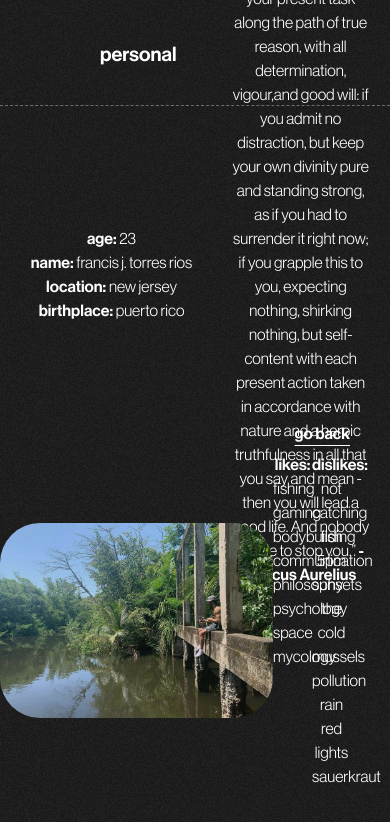
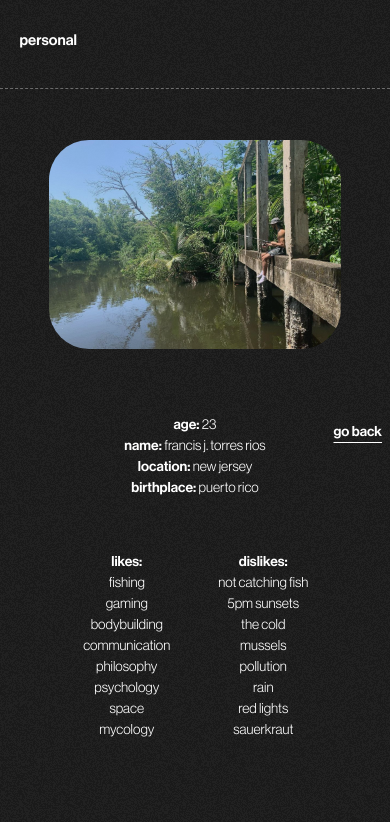
Before and after one commit to FrancisJTR7/newportfolio, a Next.js app: page / in a window 390 px wide. Both pictures are taken after a click on the element "personal". Shown: the part 844-1666 px from the top of the page. Built offline with nearby package versions, Linux system fonts and the light colour scheme.

Commit message:
about section responsive done

```diff
--- a/src/app/site/about.tsx
+++ b/src/app/site/about.tsx
@@ -29,25 +29,25 @@ export default function About() {
   };
 
   return (
-    <div className='h-[100vh] bg-dgray bg-noised-gif flex justify-center text-white font-haasxxt text-[100px] w-[100vw]'>
+    <div className='h-[100vh] bg-dgray bg-noised-gif flex justify-center text-white font-haasxxt text-[100px] w-[100vw] max-xl:text-[90px] max-md:text-[80px] max-sm:text-[70px]'>
       <div className='w-full flex flex-col self-center text-center opacity-[90%] who'>
-        <div>who</div>
-        <div className='flex justify-between w-full items-center opacity-[90%]'>
+        <div className='max-sm:mb-12 max-md:mb-8 max-lg:mb-4'>who</div>
+        <div className='flex justify-between w-full items-center opacity-[90%] '>
           <div
             onClick={handleClickPers}
-            className='font-haasm text-[16px] underline decoration-1 underline-offset-[6px] ml-10 cursor-pointer '
+            className='font-haasm text-[16px] underline decoration-1 underline-offset-[6px] ml-10 cursor-pointer max-xl:text-[15px] max-md:text-[14px] max-sm:text-[14px] max-md:ml-6'
           >
             personal
           </div>
           <div>am</div>
           <div
             onClick={handleClickProf}
-            className='font-haasm text-[16px] underline decoration-1 underline-offset-[6px] mr-10 cursor-pointer'
+            className='font-haasm text-[16px] underline decoration-1 underline-offset-[6px] mr-10 cursor-pointer max-xl:text-[15px] max-md:text-[14px] max-sm:text-[14px] max-md:mr-6'
           >
             professional
           </div>
         </div>
-        <div>i?</div>
+        <div className='max-md:mt-8 max-lg:mt-4 max-sm:mt-12'>i?</div>
       </div>
     </div>
   );
--- a/src/app/site/hero.tsx
+++ b/src/app/site/hero.tsx
@@ -32,7 +32,7 @@ export default function Hero() {
   return (
     <div className='h-[100vh] overflow-hidden'>
       <div>
-        <div className='flex w-full justify-between mt-[40px] text-[20px] translate-y-[-20px] ntext max-sm:mt-[30px] max-md:text-[17px]'>
+        <div className='flex w-full justify-between mt-[40px] text-[20px] translate-y-[-20px] ntext max-sm:mt-[30px] max-md:text-[17px] max-sm:text-[15px]'>
           <div className='w-full ml-[5vw] mb-[15px] font-haaslight'>
             <h1 className=' text-lgray opacity-[60%] '>frontend developer</h1>
             <h1>francis torres rios</h1>
@@ -65,7 +65,7 @@ export default function Hero() {
           />
         </div>
         <div>
-          <div className='flex justify-end mt-[20px] mb-[80px]  max-sm:mb-[60px] max-sm:mt-[60px]'>
+          <div className='flex justify-end mt-[20px] mb-[80px]  max-sm:mb-[70px] max-sm:mt-[70px]'>
             <div className='flex flex-col font-haasxxt text-[100px] w-[920px] text-lgray max-xl:w-[750px] max-xl:ml-10 max-xl:text-[90px] max-md:text-[80px] max-lg:ml-16 max-sm:text-[60px] max-sm:ml-[7vw] '>
               <div className='rtext h-[min] rotate-[6deg] translate-y-[100%] w-min'>
                 howdy
@@ -76,7 +76,7 @@ export default function Hero() {
               </div>
             </div>
           </div>
-          <div className='flex flex-col w-[420px] font-haaslight text-[20px]  max-sm:mb-[60px] text-lgray opacity-[65%] ml-[8vw] translate-y-[20px] btext max-md:text-[17px] max-sm:ml-4 max-sm:w-[360px]'>
+          <div className='flex flex-col w-[420px] font-haaslight text-[20px] text-lgray opacity-[65%] ml-[8vw] translate-y-[20px] btext max-md:text-[17px] max-sm:text-[14px] max-sm:ml-4 max-sm:w-[350px] '>
             <div>a digital designer and frontend developer </div>
             <div className=' self-end '>
               currently located in new jersey and beyond
--- a/src/app/site/intro.tsx
+++ b/src/app/site/intro.tsx
@@ -10,8 +10,8 @@ export default function Intro() {
   }, []);
 
   return (
-    <div className='h-[100vh] bg-dgray bg-noised-gif flex justify-center text-white font-haasxxt text-[100px] w-full'>
-      <div className='w-[310px] flex flex-col self-center introW2'>
+    <div className='h-[100vh] bg-dgray bg-noised-gif flex justify-center text-white font-haasxxt text-[100px] max-xl:text-[90px] max-md:text-[80px] max-sm:text-[60px]  w-full'>
+      <div className='w-max flex flex-col self-center introW2'>
         <div className='introW opacity-0'>frankiet</div>
         <div className='introW self-start opacity-0'>.dev</div>
       </div>
--- a/src/app/site/personal.tsx
+++ b/src/app/site/personal.tsx
@@ -14,14 +14,23 @@ export default function Personal() {
     gsap.to('.pers', { opacity: 0, duration: 0.6 });
   };
   return (
-    <div className='h-[100vh] overflow-hidden bg-dgray bg-noised-gif w-[100vw] relative'>
+    <div className='h-[100vh] overflow-hidden bg-dgray bg-noised-gif w-[100vw] relative max-xl:text-[15px] max-md:text-[14px] max-sm:text-[14px]'>
       <div className='opacity-0 pers'>
-        <div className=' w-[100vw] pt-[40px] text-[20px] ml-[100px] mb-[35px] font-haasm text-white '>
+        <div className=' w-[100vw] pt-[40px] max-sm:pt-[30px] text-[20px] max-md:text-[17px] max-sm:text-[15px]  ml-[5vw] mb-[35px] font-haasm text-white '>
           personal
         </div>
         <div className='border-b-[1px] border-dashed border-white opacity-[35%]' />
-        <div className='flex items-center w-full justify-around h-[40vh]  '>
-          <div className='text-white w-max font-haaslight text-center ml-[3vw]'>
+        <div className='flex items-center w-full justify-around h-[40vh] max-sm:h-[37vh]  '>
+          <div className=' overflow-hidden rounded-[40px] sm:hidden'>
+            <Image
+              src='/fishing.png'
+              width={550}
+              height={0}
+              alt='Picture of francis fishing'
+              className=' opacity-90 w-[75vw]'
+            />
+          </div>
+          <div className='text-white w-max font-haaslight text-center ml-[3vw]  max-sm:hidden'>
             <div>
               <span className='font-haasm'>age: </span> 23
             </div>
@@ -36,8 +45,9 @@ export default function Personal() {
               <span className='font-haasm'>birthplace: </span> puerto rico
             </div>
           </div>
-          <div className='w-[36vw]'>
-            <p className='text-white text-center font-haaslight'>
+
+          <div className='w-[36vw] max-sm:hidden'>
+            <p className='text-white text-center font-haaslight max-sm:hidden'>
               “If you set yourself to your present task along the path of true
               reason, with all determination, vigour,and good will: if you admit
               no distraction, but keep your own divinity pure and standing
@@ -50,18 +60,33 @@ export default function Personal() {
             </p>
           </div>
         </div>
-        <div className='flex items-center w-full justify-around h-[42vh]  '>
-          <div className=' overflow-hidden rounded-[40px] '>
+        <div className='flex items-center w-full justify-around h-[42vh] max-sm:flex-col '>
+          <div className=' overflow-hidden rounded-[40px] max-sm:hidden '>
             <Image
               src='/fishing.png'
               width={550}
               height={0}
               alt='Picture of francis fishing'
-              className=' opacity-90 '
+              className=' opacity-90 w-[32vw] max-xl:w-[42vw] max-lg:w-[46vw] '
             />
           </div>
-          <div className='text-white flex text-center font-haaslight pr-[10vw]'>
-            <div className='w-[10vw]'>
+          <div className='text-white w-max font-haaslight text-center max-sm:mb-6  sm:hidden'>
+            <div>
+              <span className='font-haasm'>age: </span> 23
+            </div>
+            <div>
+              <span className='font-haasm'>name: </span> francis j. torres rios
+            </div>
+
+            <div>
+              <span className='font-haasm'>location: </span> new jersey
+            </div>
+            <div>
+              <span className='font-haasm'>birthplace: </span> puerto rico
+            </div>
+          </div>
+          <div className='text-white flex text-center font-haaslight pr-[10vw] max-sm:pr-0 '>
+            <div className='w-[10vw] max-sm:w-[35vw]'>
               <span className='font-haasm'>likes:</span> <br /> fishing <br />
               gaming
               <br /> bodybuilding
@@ -72,7 +97,7 @@ export default function Personal() {
               space
               <br /> mycology
             </div>
-            <div className='w-[10vw]'>
+            <div className='w-[10vw] max-sm:w-[35vw]'>
               <span className='font-haasm'>dislikes:</span> <br />
               not catching fish
               <br /> 5pm sunsets
@@ -89,7 +114,7 @@ export default function Personal() {
       </div>
       <div
         onClick={handleClickbPers}
-        className='text-white absolute right-10 top-[50%] opacity-0 underline decoration-1 underline-offset-[6px]  cursor-pointer font-haasm pers'
+        className='text-white absolute right-10 top-[50%] opacity-0 underline decoration-1 underline-offset-[6px]  cursor-pointer font-haasm pers max-sm:right-2'
       >
         go back
       </div>
--- a/src/app/site/professional.tsx
+++ b/src/app/site/professional.tsx
@@ -14,49 +14,67 @@ export default function Professional() {
   };
 
   return (
-    <div className='h-[100vh] overflow-hidden bg-dgray bg-noised-gif w-[100vw] '>
+    <div className='h-[100vh] overflow-hidden bg-dgray bg-noised-gif w-[100vw] max-xl:text-[15px] max-md:text-[14px] max-sm:text-[14px] relative'>
       <div className=' h-[100vh] w-[100vw] opacity-0 prof'>
-        <div className=' flex w-full justify-between mt-[40px] text-[20px] ml-[100px] mb-[35px] font-haasm text-white '>
+        <div className=' flex w-full justify-between mt-[40px] text-[20px] max-md:text-[17px] max-sm:text-[15px]  max-sm:mt-[30px] ml-[5vw] mb-[35px] font-haasm text-white '>
           professional
         </div>
         <div className='border-b-[1px] border-dashed border-white opacity-[35%]' />
         <div className='h-full'>
-          <div className='h-[35%]  w-[50%] pl-[10vw]  pt-[10vh]'>
-            <p className='text-white  font-haaslight  '>
+          <div className='h-[35%] flex  pl-[10vw]'>
+            <p className='text-white  font-haaslight  w-[50%]  pt-[10vh] max-sm:pt-[8vh] '>
               <span className='font-haasm'>
                 skills (ordered by most favored): <br />
               </span>
               front end development, ux/ui design, back end development
             </p>
+            <div className='indent-0 w-[40vw]  text-white sm:hidden text-center  mt-4 '>
+              <span className='font-haasm'>technologies:</span>
+              <br />
+              nextjs (react)
+              <br />
+              figma
+              <br />
+              tailwindcss
+              <br />
+              threejs
+              <br />
+              gsap
+              <br />
+              html
+              <br />
+              javascript
+              <br />
+              css
+              <br />
+              python
+              <br />
+              mysql
+              <br />
+            </div>
           </div>
 
-          <div className=' flex flex-row font-haaslight text-white justify-between indent-10 w-[100w]'>
-            <div
-              onClick={handleClickbProf}
-              className=' underline decoration-1 font-haasm underline-offset-[6px] self-start cursor-pointer mt-4'
-            >
-              go back
-            </div>
-
-            <div className='w-[80vw] flex flex-row justify-between text-center'>
-              <div className='w-[32vw] h-max mt-[8vh] p-6  border-[1px] border-opacity-35 border-dashed rounded-[40px] border-white '>
+          <div className=' font-haaslight text-white w-full flex  justify-around text-center'>
+            <div className='w-[32vw] max-xl:w-[42vw] max-lg:w-[46vw] max-sm:w-[75vw] h-max mt-[8vh] max-sm:mt-[10vh] p-6  border-[1px] border-opacity-35 border-dashed rounded-[40px] border-white max-lg:ml-16 max-sm:ml-2 max-sm:p-2'>
               <p>
                 so if you're here now you’ve probably seen a million other
                 portfolios. i don’t know about you, but i find it really
                 annoying how everyone just claims to be “the best” at every
-                  technology they list out. feels kind of robotic and i think
-                  just lacking of personality overall
+                technology they list out. feels kind of robotic and i think just
+                lacking of personality overall
               </p>
               <br />
-                <br />
+              <br className='max-sm:hidden' />
               <p>
-                  but anywho, to the <span className='font-haasm'>right</span>{' '}
-                  here are listed my primary technologies of development. i’m
-                  basically the best at every one of them so please do go ahead
-                  and reach out to me if i could help you with any of them : )
+                but anywho, to the{' '}
+                <span className='font-haasm max-sm:hidden'>right</span>{' '}
+                <span className='font-haasm sm:hidden'>top</span> here are
+                listed my primary technologies of development. i’m basically the
+                best at every one of them so please do go ahead and reach out to
+                me if i could help you with any of them : )
               </p>
             </div>
-              <div className='indent-0 w-[20vw] mr-[8vw]'>
+            <div className='indent-0 w-[20vw] mr-[8vw] max-sm:hidden'>
               <span className='font-haasm'>technologies:</span>
               <br />
               nextjs (react too of course)
@@ -84,6 +102,11 @@ export default function Professional() {
           </div>
         </div>
       </div>
+      <div
+        onClick={handleClickbProf}
+        className='text-white absolute left-10 top-[50%] opacity-0 underline decoration-1 underline-offset-[6px]  cursor-pointer font-haasm prof max-sm:left-2'
+      >
+        go back
       </div>
     </div>
   );
```
Lines whose indentation alone changed are shown as unchanged.
